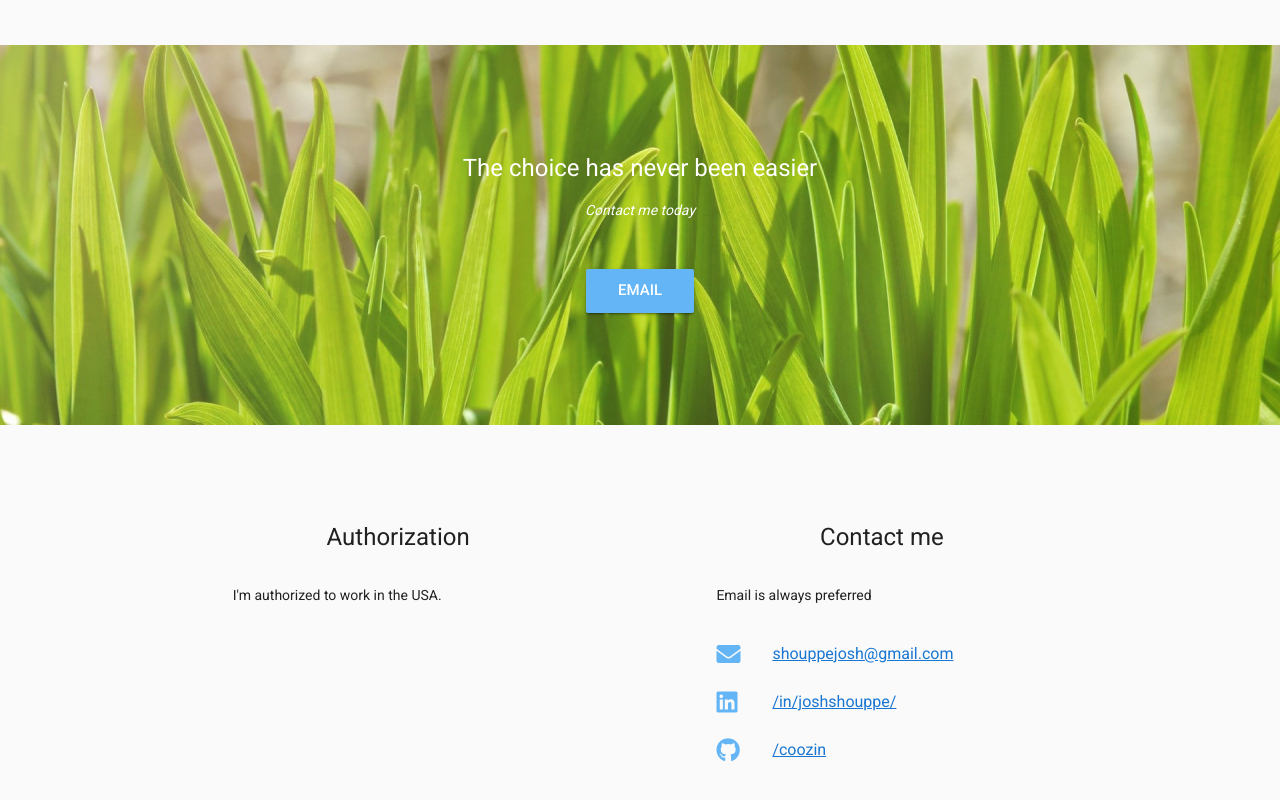
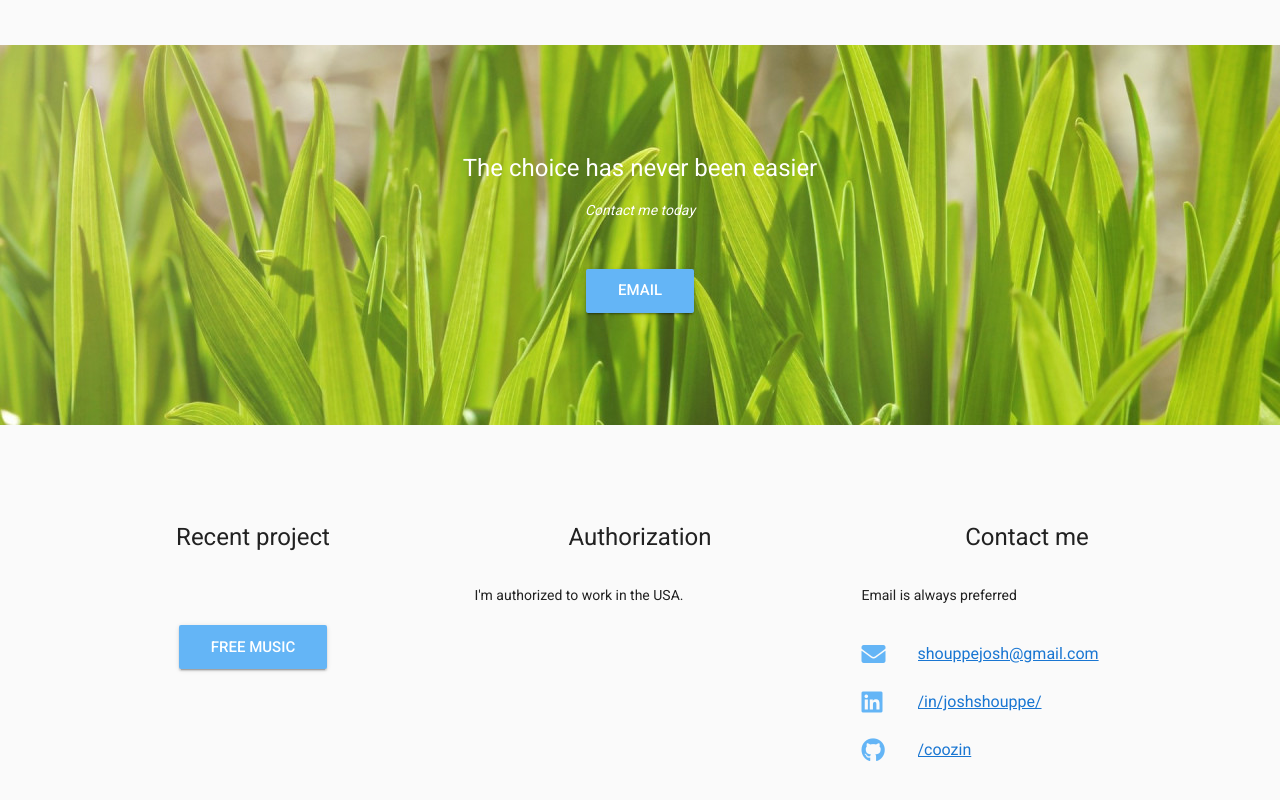
Before and after one commit to coozin/Resume, a Vue app: page /music in a window 1280 px wide. Shown: the part 1071-1871 px from the top of the page. Built offline with nearby package versions, Linux system fonts and the light colour scheme.

Commit message:
music api complete with link to page

```diff
--- a/src/App.vue
+++ b/src/App.vue
@@ -2,7 +2,7 @@
   <div id="app">
     <!-- <div id="nav">
       <router-link to="/">Home</router-link> |
-      <router-link to="/about">About</router-link>
+      <router-link to="/music">Music API</router-link>
     </div> -->
     <router-view/>
   </div>
--- a/src/components/MainPage.vue
+++ b/src/components/MainPage.vue
@@ -112,6 +112,27 @@
       <section>
         <v-container grid-list-xl>
           <v-layout row wrap justify-center class="my-5">
+
+            <v-flex xs12 sm4>
+              <v-card flat class="elevation-0 transparent">
+                <v-card-title primary-title class="layout justify-center">
+                  <div class="headline">Recent project</div>
+                </v-card-title>
+                <v-card-actions
+                  class="justify-center"
+                >
+                  <v-btn
+                    class="blue lighten-2 mt-5"
+                    dark
+                    large
+                    to="/music"
+                  >
+                    Free Music
+                  </v-btn>
+                </v-card-actions>
+              </v-card>
+            </v-flex>
+
             <v-flex xs12 sm4>
               <v-card flat class="elevation-0 transparent">
                 <v-card-title primary-title class="layout justify-center">
@@ -122,7 +143,8 @@
                 </v-card-text>
               </v-card>
             </v-flex>
-            <v-flex xs12 sm4 offset-sm1>
+
+            <v-flex xs12 sm4>
               <v-card flat class="elevation-0 transparent">
                 <v-card-title primary-title class="layout justify-center">
                   <div class="headline">Contact me</div>
@@ -149,6 +171,7 @@
                       <v-list-tile-title><a href="https://www.linkedin.com/in/joshshouppe/">/in/joshshouppe/</a></v-list-tile-title>
                     </v-list-tile-content>
                   </v-list-tile>
+
                   <v-list-tile>
                     <v-list-tile-action>
                       <v-icon class="blue--text text--lighten-2">fab fa-github</v-icon>
--- a/src/components/SearchMusic.vue
+++ b/src/components/SearchMusic.vue
@@ -1,6 +1,6 @@
 <template>
   <v-layout>
-    <v-flex xs10>
+    <v-toolbar flat color="transparent">
       <v-text-field
         class="mt-1 ml-2"
         flat
@@ -9,8 +9,6 @@
         solo-inverted
         v-model="searchInput"
       ></v-text-field>
-    </v-flex>
-    <v-flex>
       <v-btn
         @click="() => this.searchGenre()"
         class="blue lighten-2"
@@ -19,7 +17,7 @@
       >
         Go
       </v-btn>
-    </v-flex>
+    </v-toolbar>
   </v-layout>
 </template>
 
--- a/src/components/TrackCard.vue
+++ b/src/components/TrackCard.vue
@@ -51,14 +51,10 @@ export default {
       if (this.track && this.track !== null && this.track['eId']){
         this.checkTrackEid(this.track['eId']);
       }
-
-
-      console.log("TRACK (watch)", this.track)
     }
   },
   created () {
     this.checkTrackEid(this.track['eId']);
-    console.log("TRACK (created)", this.track)
   },
   methods: {
     checkTrackEid (eId) {
@@ -69,7 +65,6 @@ export default {
       let arr = eId.split('/', 3)
       let arrScPlay = eId.split('/playlists/', 2)
       let arrScTrack = eId.split('/tracks/', 2)
-
 
       if (arr[1]) {
         if (arr[1] === "yt"){
@@ -87,10 +82,15 @@ export default {
             soundCloudLink = `playlists/${arrScPlay[1]}`
           } else if (arrScTrack.length === 2) {
             // is track
-            soundCloudLink = `tracks/${arrScTrack[1]}`
+            let trackId = arrScTrack[1]
+            let trackSplit = trackId.split('/', 2)
+
+            if (trackSplit.length === 2) {
+              soundCloudLink = `tracks/${trackSplit[0]}`
+            } else {
+              soundCloudLink = `tracks/${trackId}`
+            }
           }
-
-          console.log('soundCloudLink', soundCloudLink)
 
           let removeSecretTokenArr = soundCloudLink.split('?', 2)
 
@@ -99,6 +99,7 @@ export default {
           } else {
             this.songLink = `${linkBase}${soundCloudLink}`
           }
+
         } else if (arr[1] === "vi") {
           this.songSource = "vi"
           this.songLink = `https://player.vimeo.com/video/${arr[2]}`
--- a/src/views/Music.vue
+++ b/src/views/Music.vue
@@ -1,8 +1,16 @@
 <template>
   <v-app>
     <v-container>
+      <v-btn
+        class="blue lighten-2"
+        dark
+        large
+        to="/"
+      >
+        Home
+      </v-btn>
       <v-layout justify-center>
-        <h1 class="display-1 mb-0">Search for what's hot</h1>
+        <h1 class="display-1 mb-0">Listen for free</h1>
       </v-layout>
       <v-layout justify-center>
         <div class="subheader grey--text mb-5">with
@@ -83,7 +91,6 @@ export default {
         .catch((e) => {
           this.errors = e
         })
-
     }
   }
 }
```
Also changed, not shown: src/components/SearchBy.vue (deleted, +0 -46 lines).
